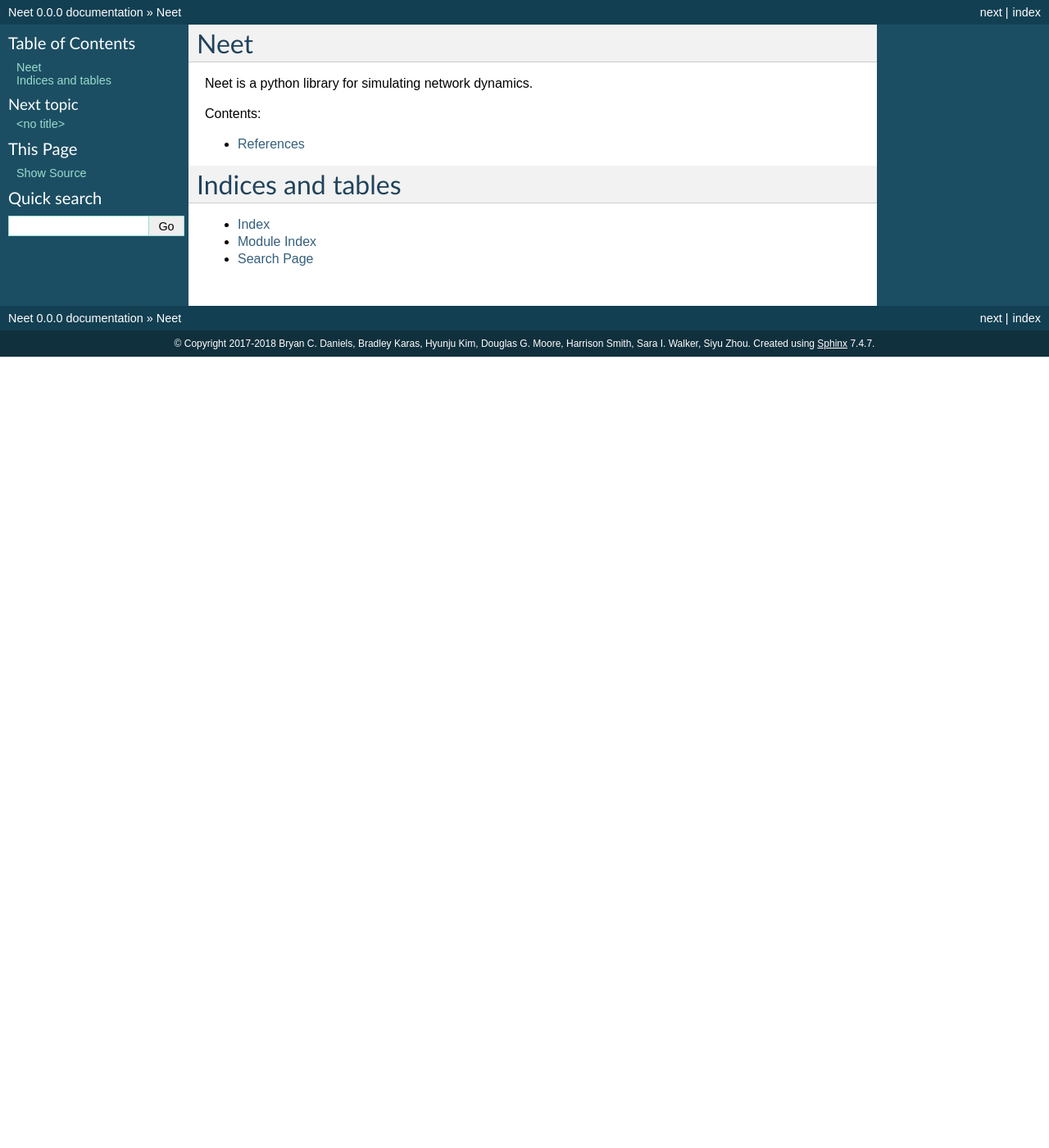
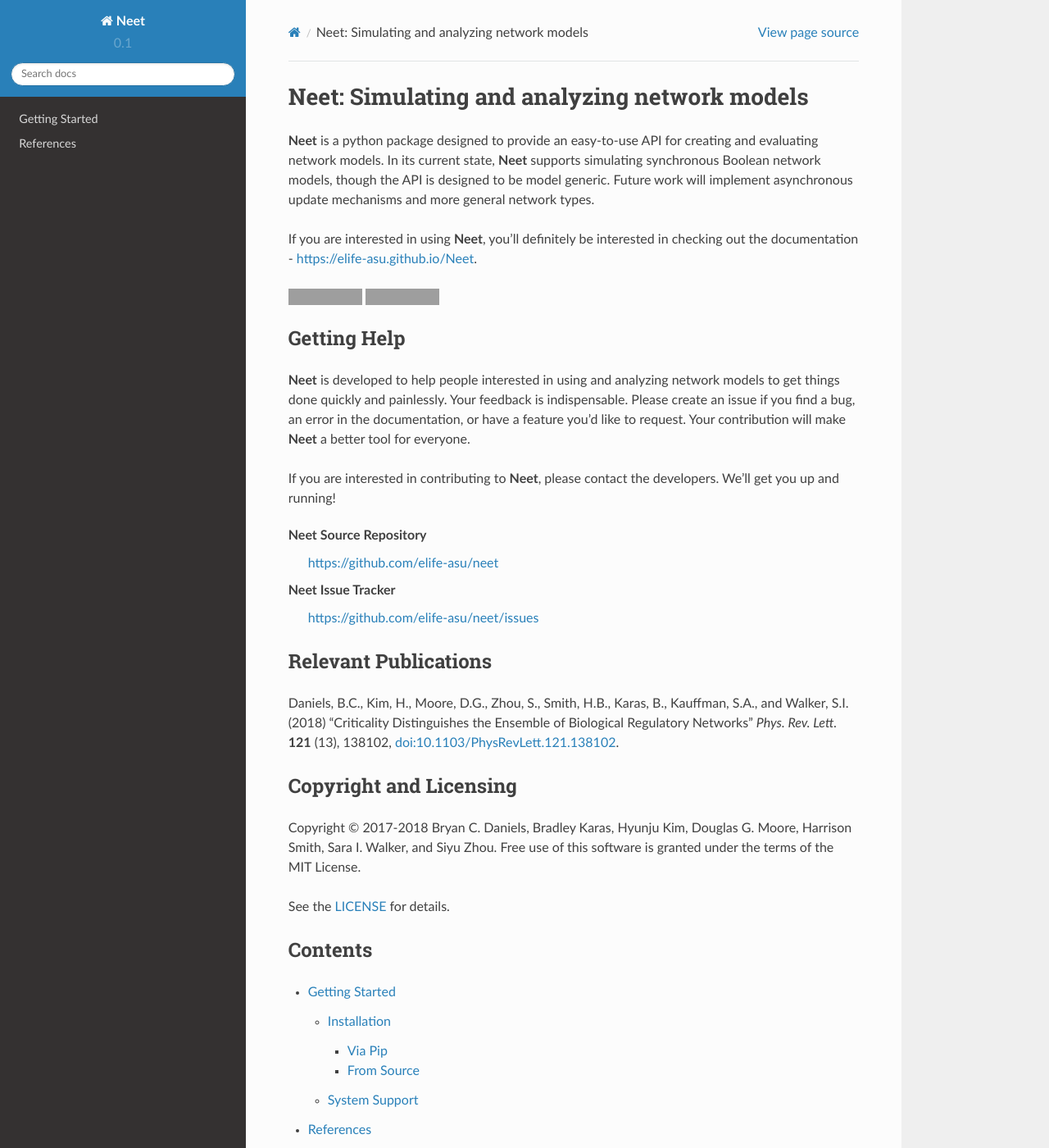
Before and after one commit to ELIFE-ASU/Neet, a Sphinx documentation site: the page built from docs/source/index.rst, in a window 1280 px wide and 1400 px high. Shown: the whole window at 82% size. Built offline with Sphinx 7.4.7 and the Read the Docs theme 2.0.0, drawn with Linux system fonts in a browser that asks for light colours; some of the changed text lies outside the part shown; grey boxes are pictures that could not be loaded.

Commit message:
Flesh out documentation

```diff
--- a/docs/source/conf.py
+++ b/docs/source/conf.py
@@ -49,7 +49,7 @@ master_doc = 'index'
 
 # General information about the project.
 project = u'Neet'
-copyright = u'2017-2018 Bryan C. Daniels, Bradley Karas, Hyunju Kim, Douglas G. Moore, Harrison Smith, Sara I. Walker, Siyu Zhou'
+copyright = u'2017-2018 Bryan C. Daniels, Bradley Karas, Hyunju Kim, Douglas G. Moore, Harrison Smith, Sara I. Walker, and Siyu Zhou'
 author = u'ELIFE'
 
 # The version info for the project you're documenting, acts as replacement for
@@ -57,9 +57,9 @@ author = u'ELIFE'
 # built documents.
 #
 # The short X.Y version.
-version = u'0.0'
+version = u'0.1'
 # The full version, including alpha/beta/rc tags.
-release = u'0.0.0'
+release = u'0.1.0'
 
 # The language for content autogenerated by Sphinx. Refer to documentation
 # for a list of supported languages.
@@ -85,7 +85,7 @@ todo_include_todos = False
 # The theme to use for HTML and HTML Help pages.  See the documentation for
 # a list of builtin themes.
 #
-html_theme = 'classic'
+html_theme = 'sphinx_rtd_theme'
 
 # Theme options are theme-specific and customize the look and feel of a theme
 # further.  For a list of options available for each theme, see the
--- /dev/null
+++ b/docs/source/getting-started.rst
@@ -0,0 +1,42 @@
+Getting Started
+===============
+
+Installation
+------------
+
+Via Pip
+^^^^^^^
+
+To install via ``pip``, you can run the following
+
+::
+
+    $ pip install neet
+
+Note that on some systems this will require administrative privileges. If you
+don't have admin privileges or would prefer to install **Neet** for your user
+only, you do so via the ``--user`` flag:
+
+::
+
+    $ pip install --user neet
+
+From Source
+^^^^^^^^^^^
+
+::
+
+    $ git clone https://github.com/elife-asu/neet
+    $ cd neet
+    $ python setup.py test
+    $ pip install .
+
+System Support
+--------------
+
+So far the python wrapper has been tested under ``python2.7``, ``python3.4`` and
+``python3.5``, and on the following platforms:
+
+* Debian 8
+* Mac OS X 10.11 (El Capitan)
+* Windows 10
--- a/docs/source/index.rst
+++ b/docs/source/index.rst
@@ -1,22 +1,74 @@
-Neet
-====
+Neet: Simulating and analyzing network models
+=============================================
 
-Neet is a python library for simulating network dynamics.
+**Neet** is a python package designed to provide an easy-to-use API for creating
+and evaluating network models. In its current state, **Neet** supports
+simulating synchronous Boolean network models, though the API is designed to be
+model generic. Future work will implement asynchronous update mechanisms and
+more general network types.
+
+If you are interested in using **Neet**, you'll definitely be interested in
+checking out the documentation - https://elife-asu.github.io/Neet.
+
+.. image:: https://travis-ci.org/ELIFE-ASU/Neet.svg?branch=master
+    :alt: Build Status (Travis CI)
+    :target: https://travis-ci.org/ELIFE-ASU/Neet
+
+.. image:: https://ci.appveyor.com/api/projects/status/eyrn6l2wygeglnx5/branch/master?svg=true
+    :alt: Build Status (Appveyor)
+    :target: https://ci.appveyor.com/project/dglmoore/neet-awnxe/branch/master
+
+Getting Help
+------------
+
+**Neet** is developed to help people interested in using and analyzing network
+models to get things done quickly and painlessly. Your feedback is
+indispensable. Please create an issue if you find a bug, an error in the
+documentation, or have a feature you'd like to request. Your contribution will
+make **Neet** a better tool for everyone.
+
+If you are interested in contributing to **Neet**, please contact the
+developers. We'll get you up and running!
+
+**Neet Source Repository**
+    https://github.com/elife-asu/neet
+
+**Neet Issue Tracker**
+    https://github.com/elife-asu/neet/issues
+
+Relevant Publications
+---------------------
+
+Daniels, B.C., Kim, H., Moore, D.G., Zhou, S., Smith, H.B., Karas, B., Kauffman,
+S.A., and Walker, S.I. (2018) "Criticality Distinguishes the Ensemble of
+Biological Regulatory Networks" *Phys. Rev.  Lett.* **121** (13), 138102,
+`doi:10.1103/PhysRevLett.121.138102 <https://doi.org/10.1103/PhysRevLett.121.138102>`_.
+
+Copyright and Licensing
+-----------------------
+
+Copyright © 2017-2018 Bryan C. Daniels, Bradley Karas, Hyunju Kim, Douglas G.
+Moore, Harrison Smith, Sara I. Walker, and Siyu Zhou. Free use of this software
+is granted under the terms of the MIT License.
+
+See the `LICENSE <https://github.com/elife-asu/neet/blob/master/LICENSE>`_ for
+details.
+
+Contents
+--------
 
 .. toctree::
-   :maxdepth: 2
-   :caption: Contents:
 
-   statespace
-   interfaces
-   automata
-   boolean
-   synchronous
-   sensitivity
-   information
-   exceptions
-   zrefs
-
+    getting-started
+    statespace
+    interfaces
+    automata
+    boolean
+    synchronous
+    sensitivity
+    information
+    exceptions
+    zrefs
 
 Indices and tables
 ==================
```
